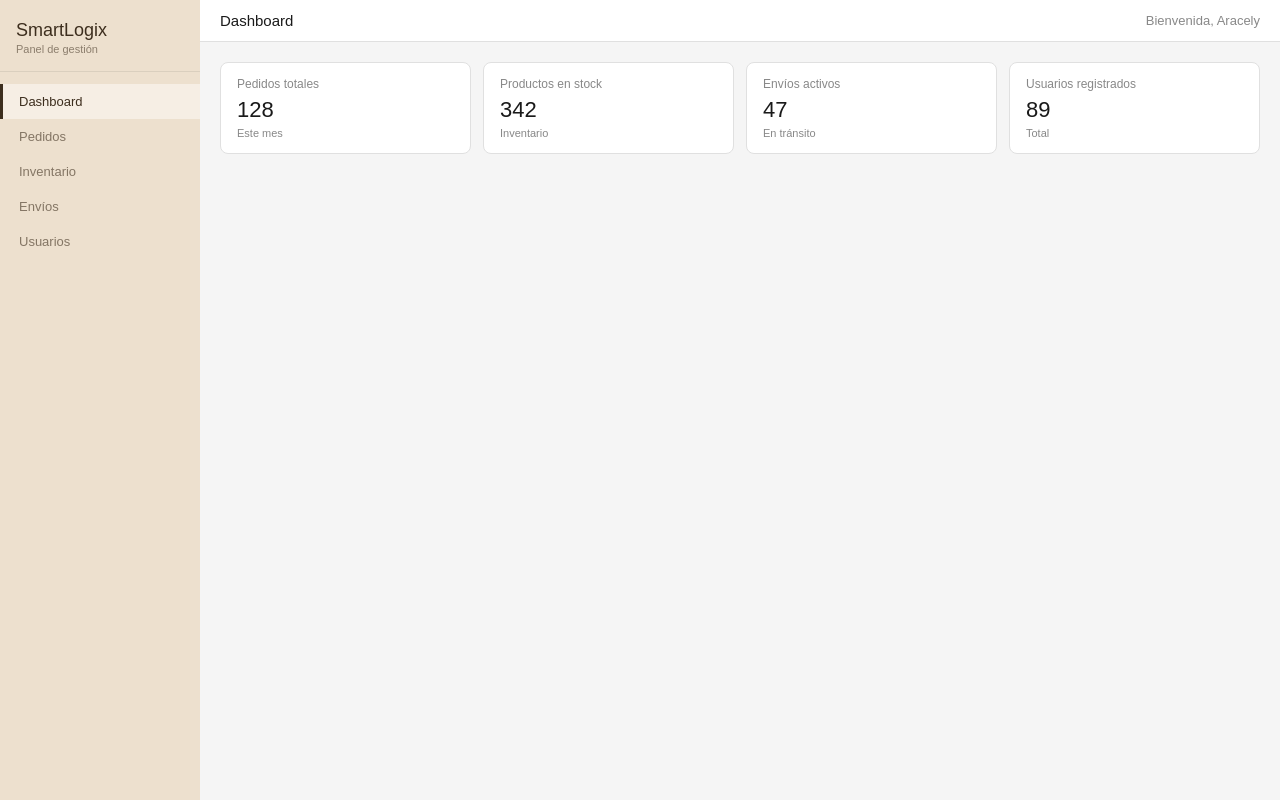
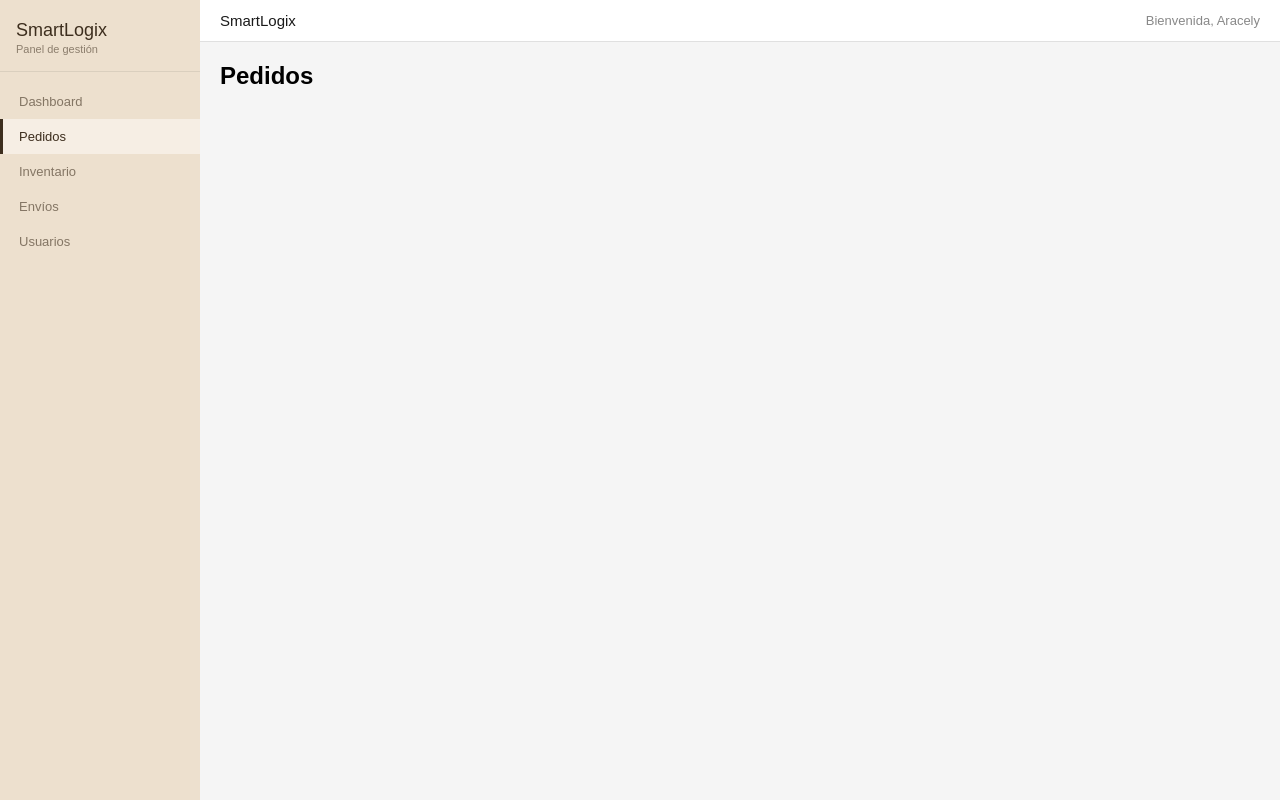
Before and after one commit to effimrv/SmartLogix-FullStack-III, a React (Vite) app in the folder SmartLogix/Frontend/smartlogix-frontend/: page / in a window 1280 px wide. Both pictures are taken after a click on the element "Pedidos". Built offline with nearby package versions, Linux system fonts and the light colour scheme.

Commit message:
feat: navegación del menú lateral

```diff
--- a/SmartLogix/Frontend/smartlogix-frontend/src/App.jsx
+++ b/SmartLogix/Frontend/smartlogix-frontend/src/App.jsx
@@ -1,16 +1,34 @@
+import { useState } from 'react';
 import Sidebar from './components/Sidebar';
 import Dashboard from './pages/Dashboard';
+import Pedidos from './pages/Pedidos';
+import Inventario from './pages/Inventario';
+import Envios from './pages/Envios';
+import Usuarios from './pages/Usuarios';
 
 function App() {
+  const [paginaActual, setPaginaActual] = useState('dashboard');
+
+  const renderPagina = () => {
+    switch (paginaActual) {
+      case 'dashboard': return <Dashboard />;
+      case 'pedidos': return <Pedidos />;
+      case 'inventario': return <Inventario />;
+      case 'envios': return <Envios />;
+      case 'usuarios': return <Usuarios />;
+      default: return <Dashboard />;
+    }
+  };
+
   return (
     <div className="layout">
-      <Sidebar />
+      <Sidebar paginaActual={paginaActual} setPaginaActual={setPaginaActual} />
       <div className="main">
         <div className="topbar">
-          <span className="topbar-title">Dashboard</span>
+          <span className="topbar-title">SmartLogix</span>
           <span className="topbar-user">Bienvenida, Aracely</span>
         </div>
-        <Dashboard />
+        {renderPagina()}
       </div>
     </div>
   );
--- a/SmartLogix/Frontend/smartlogix-frontend/src/components/Sidebar.jsx
+++ b/SmartLogix/Frontend/smartlogix-frontend/src/components/Sidebar.jsx
@@ -1,4 +1,4 @@
-function Sidebar() {
+function Sidebar({ paginaActual, setPaginaActual }) {
   return (
     <div className="sidebar">
       <div className="sidebar-logo">
@@ -6,11 +6,36 @@ function Sidebar() {
         <div className="logo-sub">Panel de gestión</div>
       </div>
       <nav className="sidebar-nav">
-        <div className="nav-item active">Dashboard</div>
-        <div className="nav-item">Pedidos</div>
-        <div className="nav-item">Inventario</div>
-        <div className="nav-item">Envíos</div>
-        <div className="nav-item">Usuarios</div>
+        <div
+          className={`nav-item ${paginaActual === 'dashboard' ? 'active' : ''}`}
+          onClick={() => setPaginaActual('dashboard')}
+        >
+          Dashboard
+        </div>
+        <div
+          className={`nav-item ${paginaActual === 'pedidos' ? 'active' : ''}`}
+          onClick={() => setPaginaActual('pedidos')}
+        >
+          Pedidos
+        </div>
+        <div
+          className={`nav-item ${paginaActual === 'inventario' ? 'active' : ''}`}
+          onClick={() => setPaginaActual('inventario')}
+        >
+          Inventario
+        </div>
+        <div
+          className={`nav-item ${paginaActual === 'envios' ? 'active' : ''}`}
+          onClick={() => setPaginaActual('envios')}
+        >
+          Envíos
+        </div>
+        <div
+          className={`nav-item ${paginaActual === 'usuarios' ? 'active' : ''}`}
+          onClick={() => setPaginaActual('usuarios')}
+        >
+          Usuarios
+        </div>
       </nav>
     </div>
   );
--- /dev/null
+++ b/SmartLogix/Frontend/smartlogix-frontend/src/pages/Envios.jsx
@@ -0,0 +1,9 @@
+function Envios() {
+  return (
+    <div className="content">
+      <h2>Envíos</h2>
+    </div>
+  );
+}
+
+export default Envios;
--- /dev/null
+++ b/SmartLogix/Frontend/smartlogix-frontend/src/pages/Inventario.jsx
@@ -0,0 +1,9 @@
+function Inventario() {
+  return (
+    <div className="content">
+      <h2>Inventario</h2>
+    </div>
+  );
+}
+
+export default Inventario;
--- /dev/null
+++ b/SmartLogix/Frontend/smartlogix-frontend/src/pages/Pedidos.jsx
@@ -0,0 +1,9 @@
+function Pedidos() {
+  return (
+    <div className="content">
+      <h2>Pedidos</h2>
+    </div>
+  );
+}
+
+export default Pedidos;
--- /dev/null
+++ b/SmartLogix/Frontend/smartlogix-frontend/src/pages/Usuarios.jsx
@@ -0,0 +1,9 @@
+function Usuarios() {
+  return (
+    <div className="content">
+      <h2>Usuarios</h2>
+    </div>
+  );
+}
+
+export default Usuarios;
```
